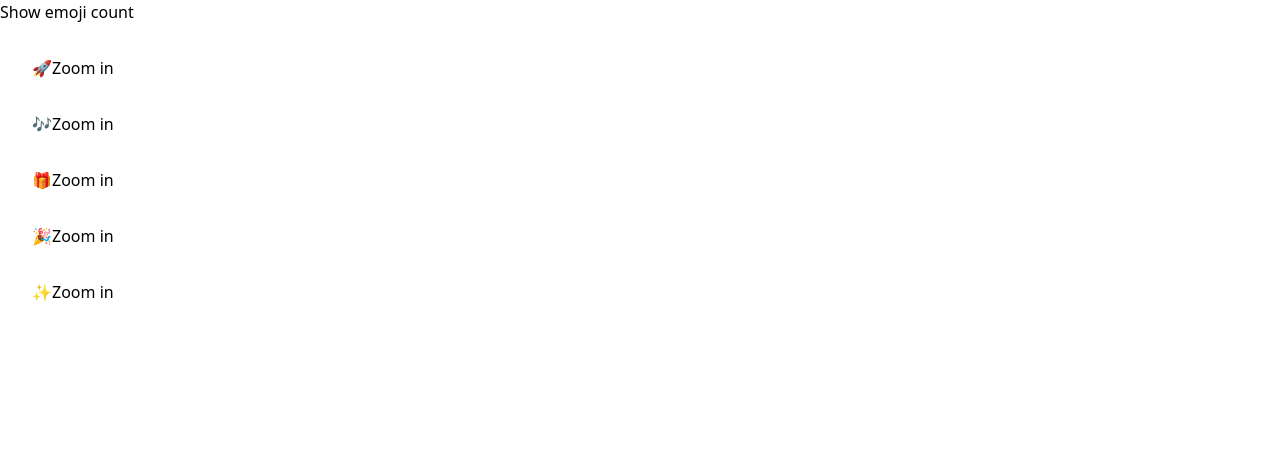
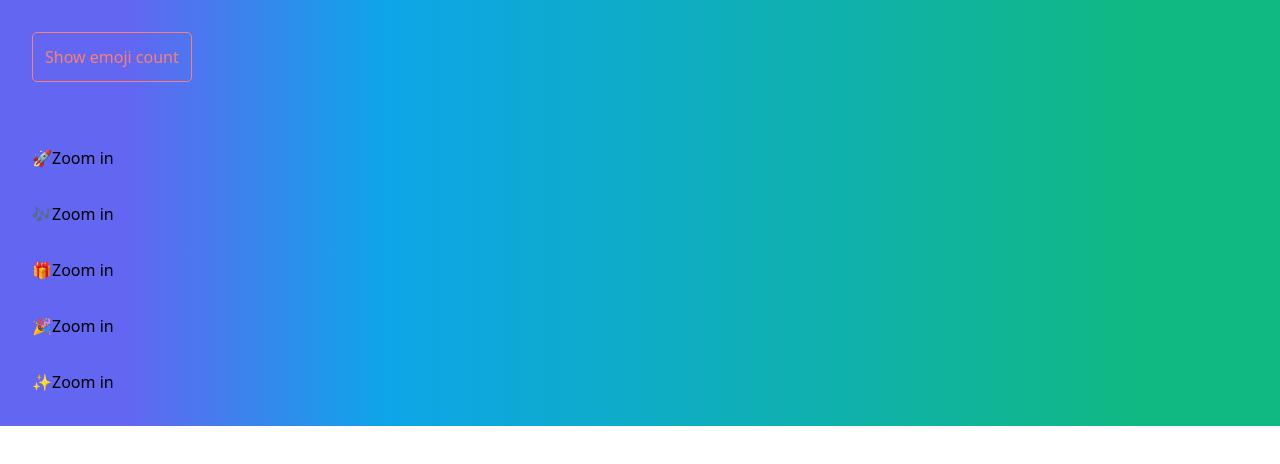
Before and after one commit to RobFyd/react-styling-Tailwind-CSS, a React (Vite) app: page / in a window 1280 px wide. Shown: the top 464 px of the page. Built offline with nearby package versions, Linux system fonts and the light colour scheme.

Commit message:
Refactor List component to enhance button styling and layout with Tailwind CSS

```diff
--- a/src/components/List/List.jsx
+++ b/src/components/List/List.jsx
@@ -7,10 +7,15 @@ const StyledListItem = styled(Item)`
   margin-bottom: 50px;
 `;
 
+const WIDTH = 120;
+
 export function List() {
   return (
-    <>
-      <button onClick={() => alert(`Number of emojis: ${emojis.length}`)}>
+    <div className="bg-gradient-to-r from-indigo-500 from-10% via-sky-500 via-30% to-emerald-500 to-90%">
+      <button
+        className={`bg-transparent border border-solid border-current p-3 rounded-[5px] cursor-pointer w-[${WIDTH}px] text-salmon transition-colors m-8 hover:text-white hover:bg-salmon`}
+        onClick={() => alert(`Number of emojis: ${emojis.length}`)}
+      >
         Show emoji count
       </button>
       <ul className="flex flex-col gap-8 p-8">
@@ -18,6 +23,6 @@ export function List() {
           <Item key={emoji} emoji={emoji} />
         ))}
       </ul>
-    </>
+    </div>
   );
 }
```
